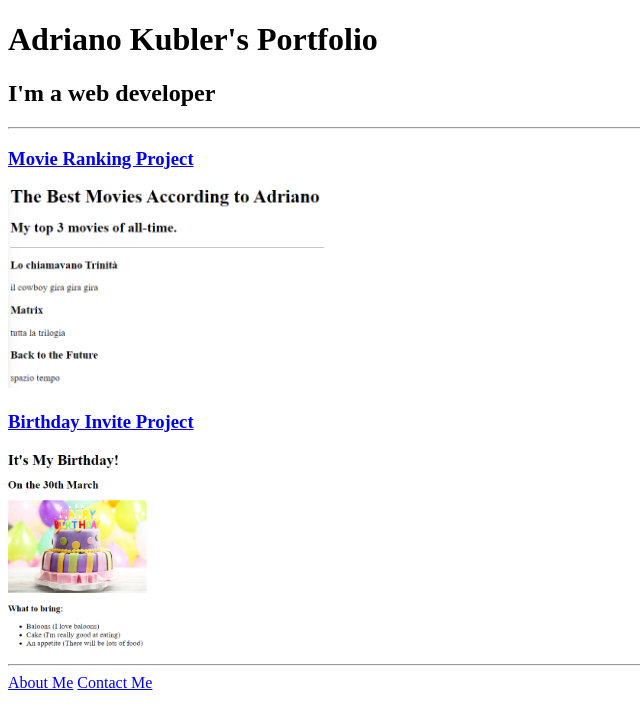
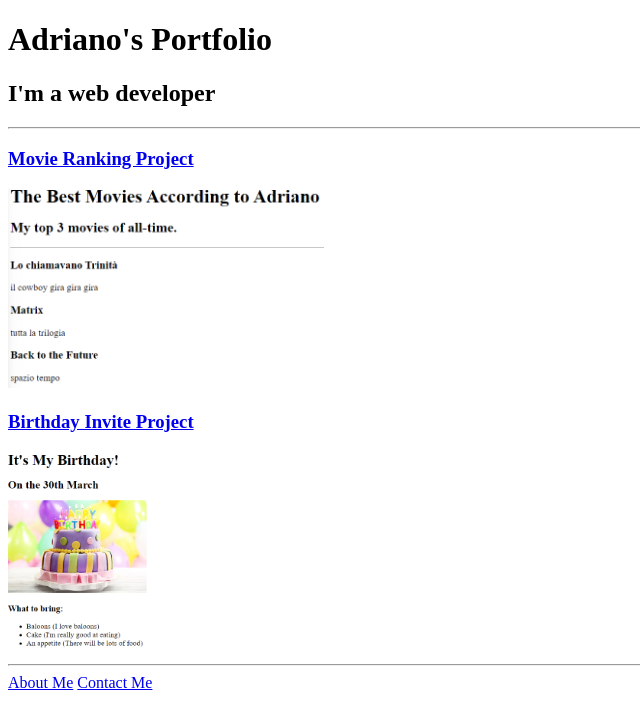
Before and after one commit to kappa73/html-portfolio, a plain HTML site: page index.html in a window 1280 px wide. Shown: the whole page, without its empty margins (0-640 px from the left). Drawn offline with Linux system fonts and the light colour scheme.

Commit message:
Add files via upload

```diff
--- a/index.html
+++ b/index.html
@@ -21,7 +21,7 @@ https://developer.mozilla.org/en-US/docs/Web/HTML/Element/img#attr-height -->
   </head>
 
   <body>
-    <h1>Adriano Kubler's Portfolio</h1>
+    <h1>Adriano's Portfolio</h1>
     <h2>I'm a web developer</h2>
     <hr>
 
```
